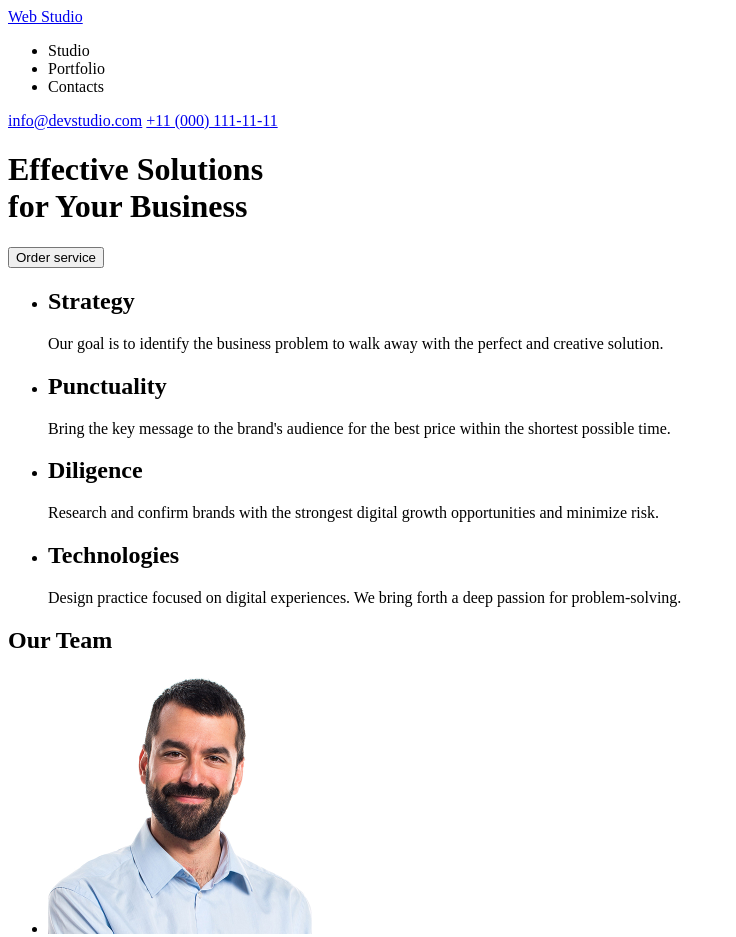
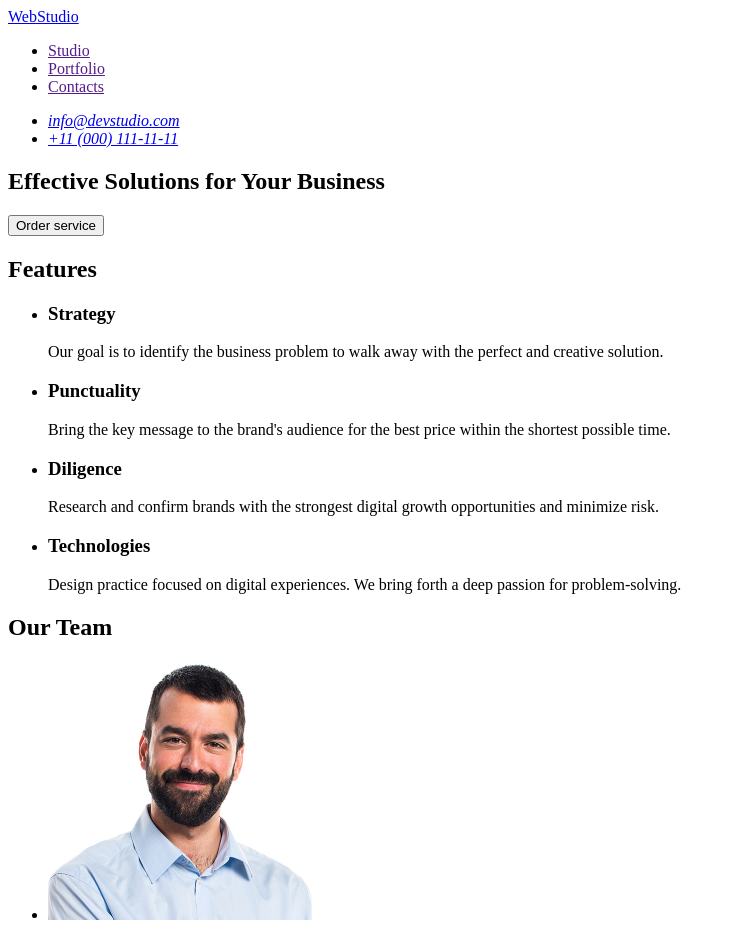
Before and after one commit to Beowulf3/goit-markup-hw-01, a plain HTML site: page index.html in a window 1280 px wide. Shown: the top 937 px of the page, without its empty margins (0-736 px from the left). Drawn offline with Linux system fonts and the light colour scheme.

Commit message:
fix erros

```diff
--- a/index.html
+++ b/index.html
@@ -8,60 +8,69 @@
 
     <body>
         <header>
-            <a href="#">Web Studio</a>
             <nav>
+                <a href="./index.html">WebStudio</a>
                 <ul>
-                    <li>Studio</li>
-                    <li>Portfolio</li>
-                    <li>Contacts</li>
+                    <li><a href="">Studio</a></li>
+                    <li><a href="">Portfolio</a></li>
+                    <li><a href="">Contacts</a></li>
                 </ul>
             </nav>
-            <a href="mailto:info@devstudio.com">info@devstudio.com</a>
-            <a href="tel:+11(000)111-11-11">+11 (000) 111-11-11</a>
+            <address>
+                <ul>
+                    <li><a href=”mailto:info@devstudio.com”>info@devstudio.com</a></li>
+                    <li><a href="tel:+110001111111">+11 (000) 111-11-11</a></li>
+                </ul>
+            </address>
         </header>
         <main>
-            <h1>Effective Solutions <br> for Your Business</h1>
+            <section>
+                <h1>Effective Solutions for Your Business</h1>
                 <button type="button">Order service</button>
+            </section>
 
+            <section>
+                <h2>Features</h2>
                 <ul>
                     <li>
-                    <h2>Strategy</h2>
+                        <h3>Strategy</h3>
                         <p>Our goal is to identify the business problem to walk away with the perfect and creative solution. </p>
                     </li>
                     <li>
-                    <h2>Punctuality</h2>
+                        <h3>Punctuality</h3>
                         <p>Bring the key message to the brand's audience for the best price within the shortest possible time.</p>
                     </li>
                     <li>
-                    <h2>Diligence</h2>
+                        <h3>Diligence</h3>
                         <p>Research and confirm brands with the strongest digital growth opportunities and minimize risk.</p>
                     </li>
                     <li>
-                    <h2>Technologies</h2>
+                        <h3>Technologies</h3>
                         <p>Design practice focused on digital experiences. We bring forth a deep passion for problem-solving.</p>
                     </li>
                 </ul>
+            </section>
 
             <section>
                 <h2>Our Team</h2>
                 <ul>
                     <li>
-                        <img src="images/img-3.jpg" alt="Mark Guerrero. Product Designer." width="264" height="260">
+                        <img src="images/img-3.jpg" alt="Mark Guerrero. Product Designer." width="264">
                         <h2>Mark Guerrero</h2>
                         <p>Product Designer</p>
                     </li>
                     <li>
-                        <img src="images/img-2.jpg" alt="Tom Ford. Frontend Developer." width="264" height="260">
+                        <img src="images/img-2.jpg" alt="Tom Ford. Frontend Developer." width="264">
                         <h2>Tom Ford</h2>
                         <p>Frontend Developer</p>
                     </li>
                     <li>
-                        <img src="images/img-1.jpg" alt="Camila Garcia. Marketing" width="264" height="260">
+                        <img src="images/img-1.jpg" alt="Camila Garcia. Marketing" width="264">
                         <h2>Camila Garcia</h2>
                         <p>Marketing</p>
                     </li>
                     <li>
-                        <img src="images/img.jpg" alt="Daniel Wilson. UI Designer." width="264" height="260">
+                        <img src="images/img.jpg" alt="Daniel Wilson. UI Designer." width="264">
                         <h2>Daniel Wilson</h2>
                         <p>UI Designer</p>
                     </li>
@@ -71,7 +80,7 @@
         </main>
 
         <footer>
-            <a href="#">Web Studio</a>
+            <a href="./index.html">WebStudio</a>
             <p>Increase the flow of customers and sales for your business with digital marketing & growth solutions.</p>
         </footer>
 
```
Lines whose indentation alone changed are shown as unchanged.
